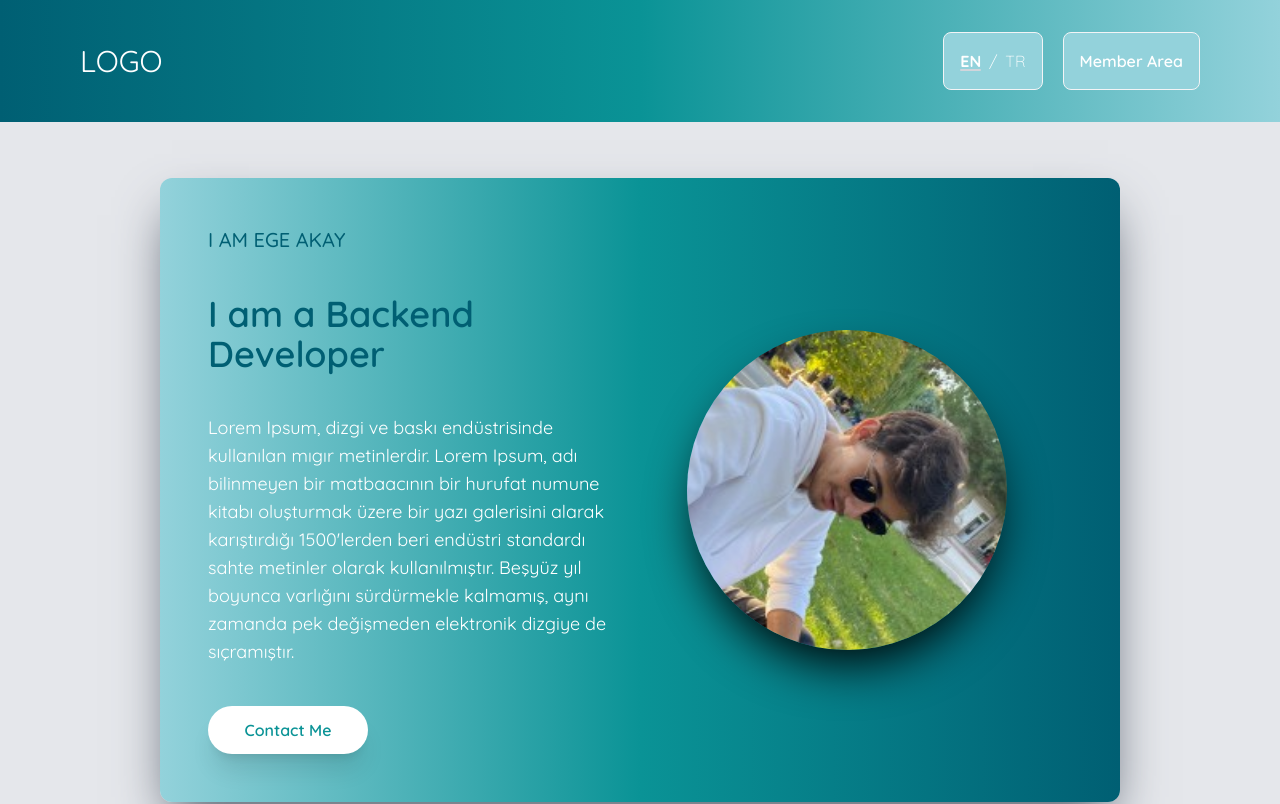
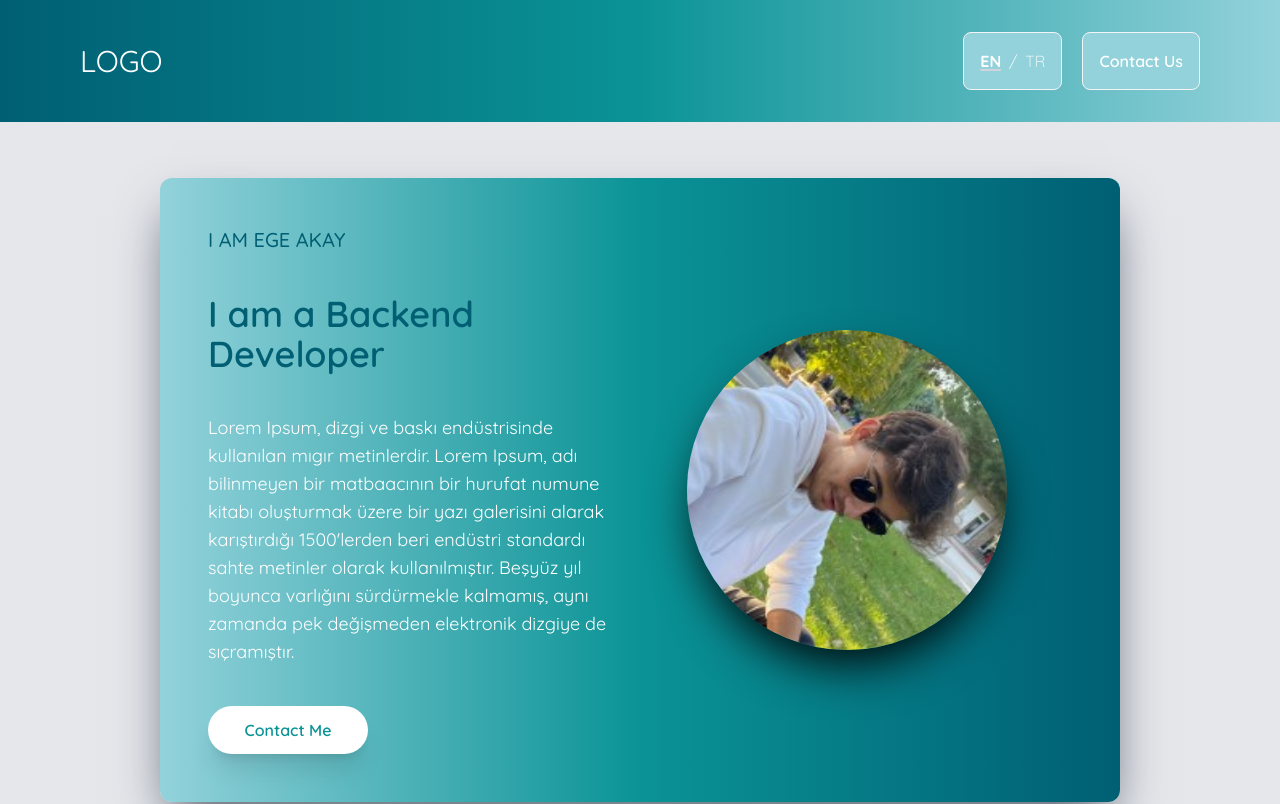
Before and after one commit to emreozkpln/ourblog-frontend, a Next.js app: page /contact in a window 1280 px wide. Shown: the top 804 px of the page. Built offline with nearby package versions, Linux system fonts and the light colour scheme.

Commit message:
BUGFIX header translate buttons

```diff
--- a/src/app/tr/blog/[slug]/page.js
+++ b/src/app/tr/blog/[slug]/page.js
@@ -41,7 +41,7 @@ async function CodeDetail({params}) {
 		return (
 			<>
 			<div className="">
-				<Header />
+				<Header lang={"tr"}/>
 				<div className="grid grid-cols-10">
 					<div className="col-start-2 col-end-10 md:col-start-3 md:col-end-9 lg:col-start-4 lg:col-end-8 w-full mt-8 mb-8">
 						<div className="flex flex-col">
--- a/src/app/tr/category/[categories]/posts/page.js
+++ b/src/app/tr/category/[categories]/posts/page.js
@@ -12,7 +12,7 @@ async function CategoryBlogTr({ params }) {
     const posts = await getCategoryBlogTr(params.categories)
     return (
         <div>
-            <Header />
+            <Header lang={"tr"}/>
             <div className='p-20 grid gap-20'>
                 <div className="flex gap-4 items-center">
                     <div className="w-1.5 h-28 bg-color2 rounded-lg"></div>
--- a/src/components/header/index.js
+++ b/src/components/header/index.js
@@ -48,7 +48,7 @@ function Header({ lang }) {
               href="/contact"
               className="bg-color3 border border-gray-100 text-white p-4 rounded-lg font-semibold"
             >
-              Member Area
+              Contact Us
             </Link>
           </div>
         </div>
```
